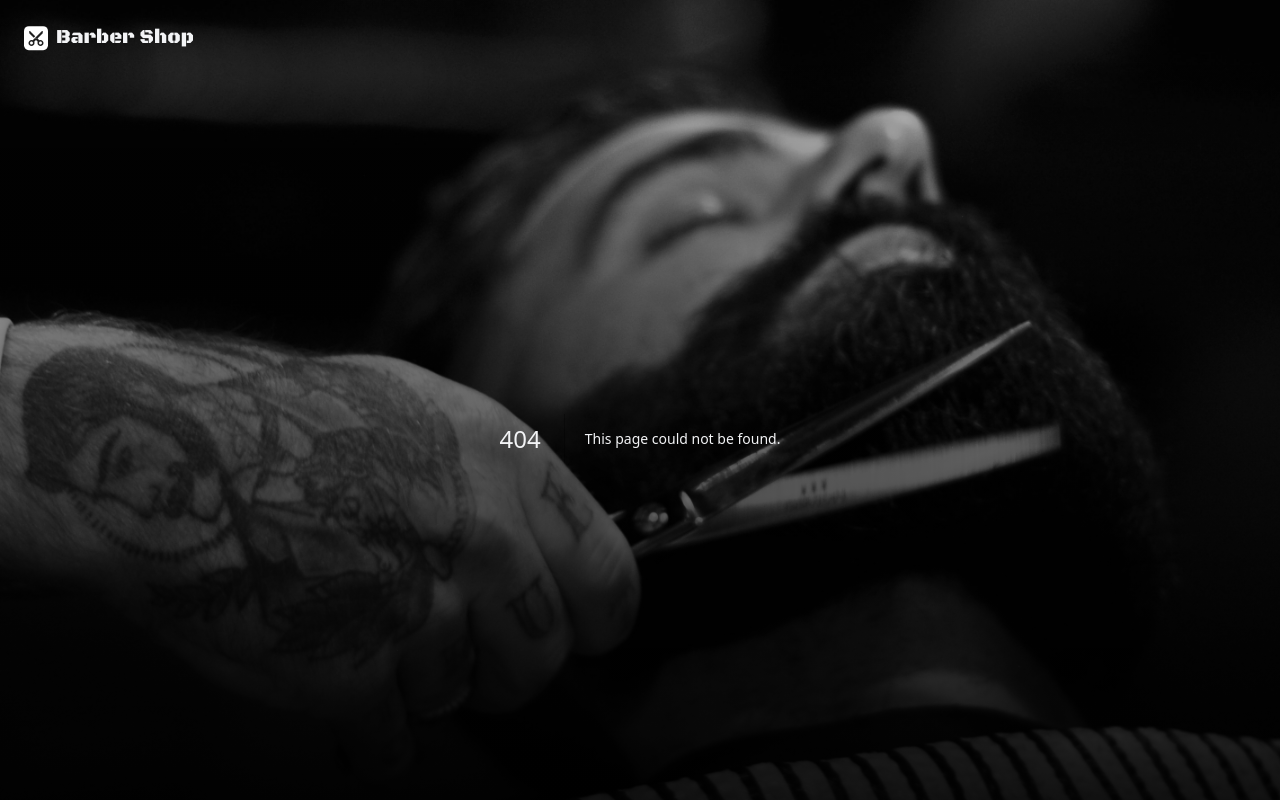
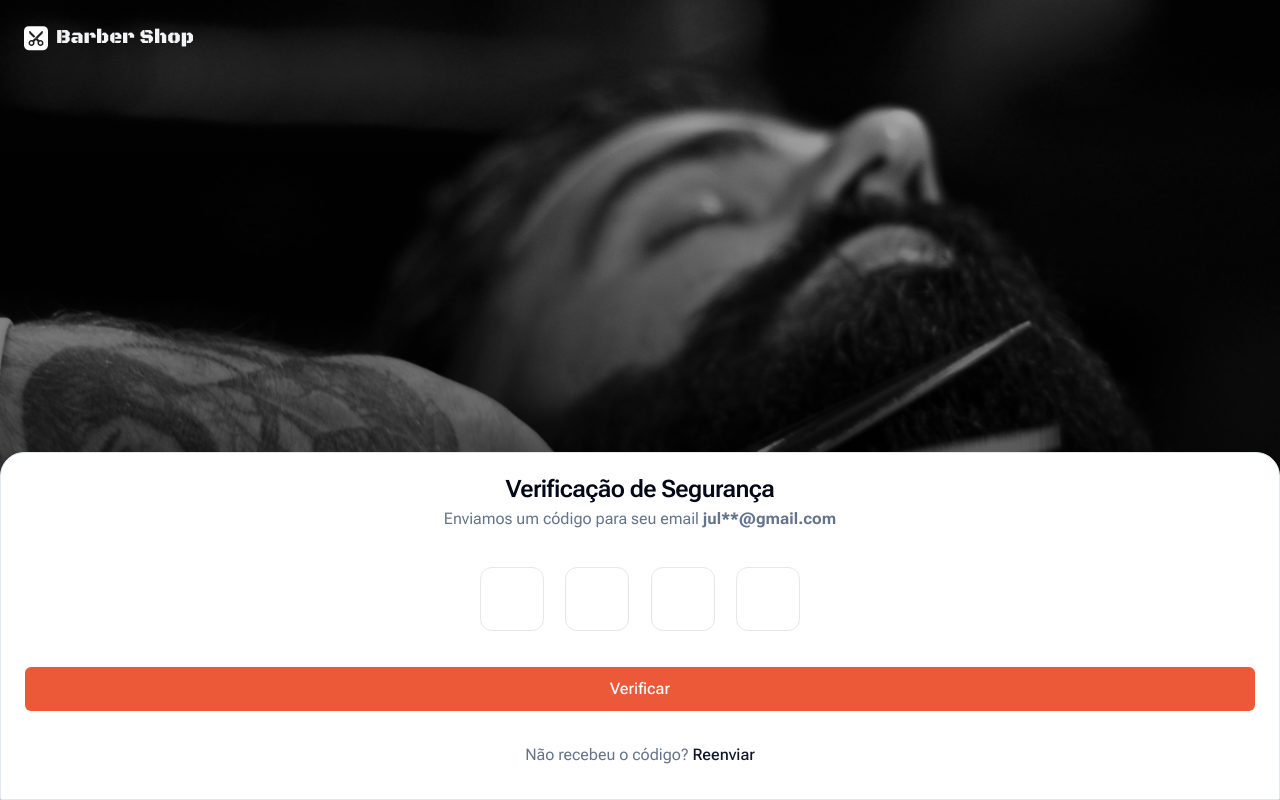
Before and after one commit to JulioZittei/projeto-barber-frontend, a Next.js app: page /register/confirm in a window 1280 px wide. Before the commit this address had no page. Built offline with nearby package versions, Linux system fonts and the light colour scheme.

Commit message:
feat: add confirm register page

```diff
--- /dev/null
+++ b/src/app/register/confirm/page.tsx
@@ -0,0 +1,16 @@
+import { ConfirmRegistration } from "@/components/confirm-registration";
+import { SignUp } from "@/components/sign-up";
+import { Metadata } from "next";
+
+export const metadata: Metadata = {
+  title: "Barber Shop | Confirmar Cadastro",
+  description: "Confirme seu e-mail para validar a sua conta.",
+};
+
+export default function RegisterPage() {
+  return (
+    <main className="h-full w-full flex-1">
+      <ConfirmRegistration />
+    </main>
+  );
+}
--- /dev/null
+++ b/src/components/confirm-registration.tsx
@@ -0,0 +1,221 @@
+"use client";
+import {
+  Card,
+  CardContent,
+  CardDescription,
+  CardFooter,
+  CardHeader,
+  CardTitle,
+} from "./ui/card";
+import { useFieldArray, useForm } from "react-hook-form";
+import {
+  Form,
+  FormField,
+  FormItem,
+  FormLabel,
+  FormControl,
+  FormDescription,
+  FormMessage,
+} from "./ui/form";
+import { Input } from "./ui/input";
+import * as z from "zod";
+import { zodResolver } from "@hookform/resolvers/zod";
+import { Button } from "./ui/button";
+import Link from "next/link";
+import { Loader2 } from "lucide-react";
+import { useRef, useState } from "react";
+import { cn } from "@/lib/utils";
+
+type Props = {};
+
+type Field = "number0" | "number1" | "number2" | "number3";
+
+const formSchema = z.object({
+  number0: z.string().nonempty(),
+  number1: z.string().nonempty(),
+  number2: z.string().nonempty(),
+  number3: z.string().nonempty(),
+});
+
+export function ConfirmRegistration({}: Props) {
+  const [isLoading, setIsLoading] = useState(false);
+  const inputRefs = useRef<Array<HTMLInputElement | null>>([]);
+
+  const form = useForm<z.infer<typeof formSchema>>({
+    resolver: zodResolver(formSchema),
+    defaultValues: {
+      number0: "",
+      number1: "",
+      number2: "",
+      number3: "",
+    },
+  });
+
+  const focusNextInput = (currentField: Field, nextField: Field) => {
+    const nextFieldIndex = Object.keys(form.getValues()).findIndex(
+      (value) => value === nextField,
+    );
+
+    if (nextField) {
+      const nextInput = inputRefs.current[nextFieldIndex];
+      if (nextInput) {
+        nextInput.focus();
+      }
+    }
+  };
+
+  const focusPreviousInput = (currentField: Field, previousField: Field) => {
+    const previousFieldIndex = Object.keys(form.getValues()).findIndex(
+      (value) => value === previousField,
+    );
+
+    if (previousField) {
+      const previousInput = inputRefs.current[previousFieldIndex];
+      if (previousInput) {
+        previousInput.focus();
+      }
+    }
+  };
+
+  const handleInputChange = (
+    event: React.ChangeEvent<HTMLInputElement>,
+    currentField: Field,
+    nextField: Field,
+  ) => {
+    const value = event.target.value;
+    const regex = /\d/g;
+
+    if (regex.test(value)) {
+      if (value) {
+        form.setValue(currentField, value, {
+          shouldValidate: true,
+          shouldDirty: true,
+          shouldTouch: true,
+        });
+        focusNextInput(currentField, nextField);
+      }
+    } else {
+      form.setValue(currentField, "", {
+        shouldValidate: true,
+        shouldDirty: true,
+        shouldTouch: true,
+      });
+    }
+  };
+
+  const handleKeyDown = (
+    event: React.KeyboardEvent<HTMLInputElement>,
+    currentField: Field,
+    previousField: Field,
+  ) => {
+    if (event.key === "Backspace" || event.key === "Delete") {
+      if (form.getValues()[currentField] === "") {
+        event.preventDefault();
+        focusPreviousInput(currentField, previousField);
+      }
+    }
+  };
+
+  const handlePaste = (event: React.ClipboardEvent<HTMLInputElement>) => {
+    event.preventDefault();
+    const pastedData = event.clipboardData.getData("text/plain");
+
+    const regex = /^\d{4}$/;
+    if (regex.test(pastedData)) {
+      const fields = Object.keys(form.getValues()) as Field[];
+      const pastedChars = pastedData.split("");
+      pastedChars.forEach((char, index) => {
+        if (fields[index]) {
+          form.setValue(fields[index], char);
+        }
+      });
+    }
+  };
+
+  function onSubmit(values: z.infer<typeof formSchema>): void {
+    setIsLoading(true);
+    setTimeout(() => {
+      console.log(values);
+      console.log(Object.values(values).join(""));
+      form.reset();
+      setIsLoading(false);
+    }, 5000);
+  }
+
+  return (
+    <div className="flex h-full w-full flex-col justify-end">
+      <Card className="rounded-b-none rounded-t-3xl">
+        <CardHeader className="items-center">
+          <CardTitle>Verificação de Segurança</CardTitle>
+          <CardDescription className="text-center">
+            Enviamos um código para seu email <strong>jul**@gmail.com</strong>
+          </CardDescription>
+        </CardHeader>
+        <CardContent>
+          <Form {...form}>
+            <form onSubmit={form.handleSubmit(onSubmit)}>
+              <div className="mt-3 flex flex-col">
+                <div className="mx-auto mb-9 flex w-full max-w-xs flex-row items-center justify-between">
+                  {Object.keys(form.getValues()).map((value, index) => (
+                    <div className="h-16 w-16 " key={index}>
+                      <Input
+                        type="text"
+                        inputMode="numeric"
+                        className={cn(
+                          "flex h-full w-full flex-col items-center justify-center rounded-xl border border-gray-200 bg-white px-5 text-center text-lg outline-none  focus:bg-gray-50 focus:ring-1 focus-visible:border-gray-200",
+                          form.formState.errors[value as Field] &&
+                            "border border-solid border-destructive",
+                        )}
+                        maxLength={1}
+                        value={form.watch(value as Field)}
+                        onChange={(event) =>
+                          handleInputChange(
+                            event,
+                            value as Field,
+                            Object.keys(form.getValues())[index + 1] as Field,
+                          )
+                        }
+                        onKeyDown={(event) =>
+                          handleKeyDown(
+                            event,
+                            value as Field,
+                            Object.keys(form.getValues())[index - 1] as Field,
+                          )
+                        }
+                        onPaste={handlePaste}
+                        ref={(el) => (inputRefs.current[index] = el)}
+                      />
+                    </div>
+                  ))}
+                </div>
+
+                <div className="flex flex-col">
+                  <div>
+                    <Button
+                      className="w-full bg-orange hover:bg-orange hover:brightness-95"
+                      size="lg"
+                      disabled={isLoading}
+                    >
+                      {isLoading && (
+                        <Loader2 className="mr-2 h-4 w-4 animate-spin" />
+                      )}
+                      Verificar
+                    </Button>
+                  </div>
+                </div>
+              </div>
+            </form>
+          </Form>
+        </CardContent>
+        <CardFooter className="justify-center">
+          <p className="text-center text-muted-foreground">
+            Não recebeu o código?{" "}
+            <Button variant="link" className="p-0" asChild>
+              <Link href="/register">Reenviar</Link>
+            </Button>
+          </p>
+        </CardFooter>
+      </Card>
+    </div>
+  );
+}
```
